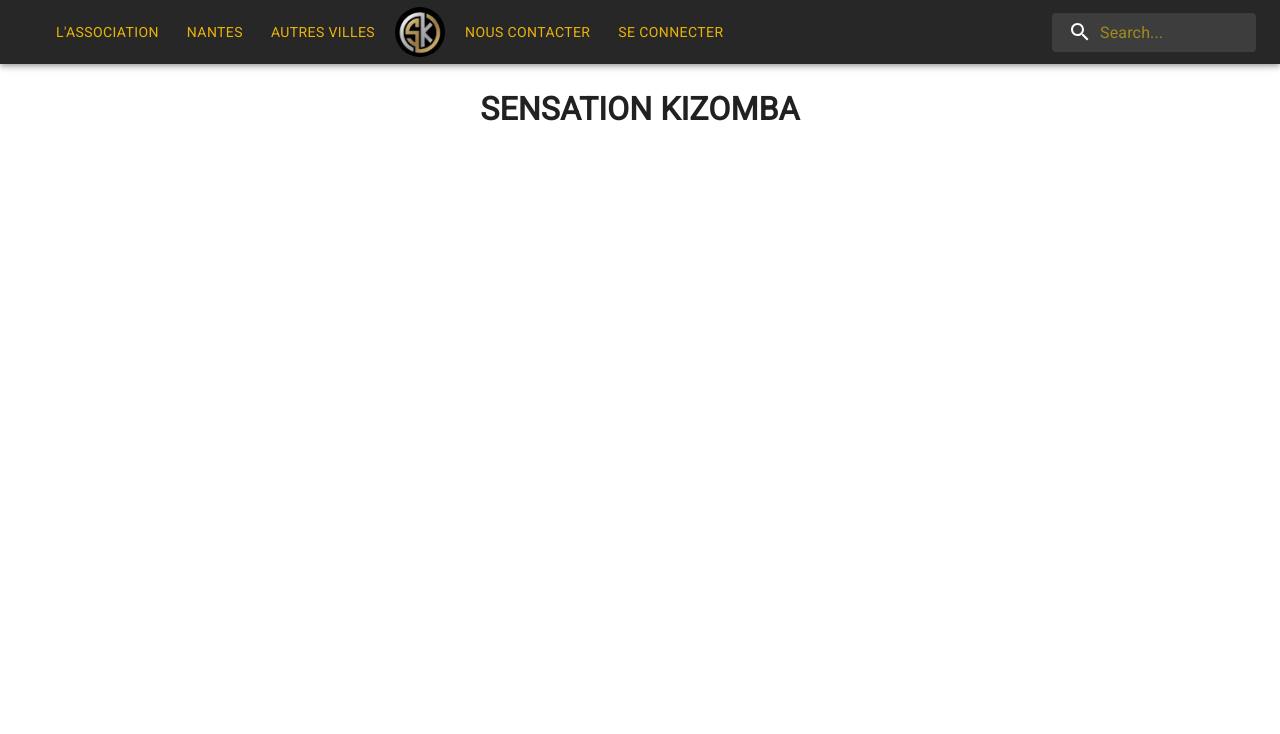
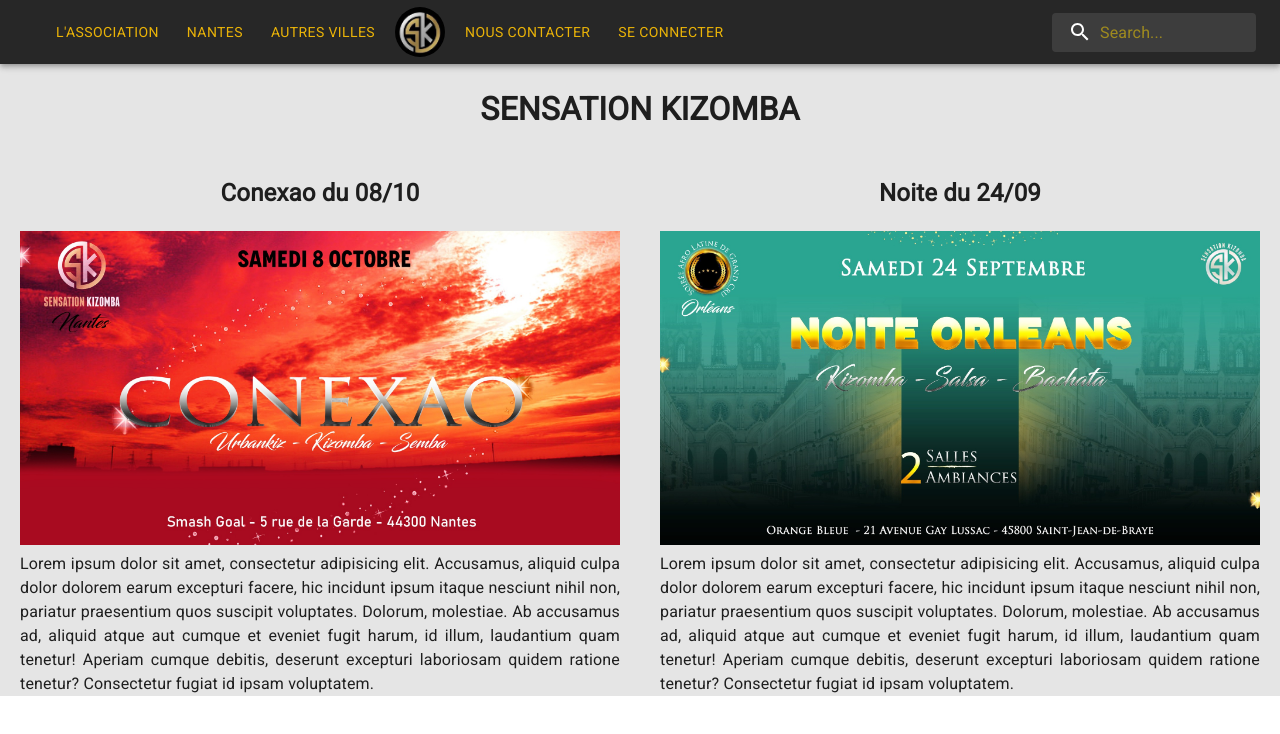
Before and after one commit to mpardal/Sensation_Kizomba, a Next.js app: page / in a window 1280 px wide. Shown: the top 734 px of the page. Built offline with nearby package versions, Linux system fonts and the light colour scheme.

Commit message:
HomePage

```diff
--- a/src/pages/homePage.tsx
+++ b/src/pages/homePage.tsx
@@ -1,8 +1,42 @@
 import React from 'react'
 import cx from 'classnames'
+import { Box, Typography } from '@mui/material'
+import Image from 'next/image'
+import conexao from '../../public/conexao-8_10.jpeg'
+import noite from '../../public/noite-24_09.jpeg'
 
 const HomePage = () => {
-  return <h1 className={cx('text-center')}>SENSATION KIZOMBA</h1>
+  return (
+    <Box>
+      <h1 className={cx('text-center')}>SENSATION KIZOMBA</h1>
+      <Box className={cx('lg:flex', 'flex-row')}>
+        <Typography className={cx('text-justify', 'mx-3', 'md:mx-5')}>
+          <h2 className={cx('text-center')}>Conexao du 08/10</h2>
+          <Image src={conexao} alt="affiche du conexao" />
+          <div>
+            Lorem ipsum dolor sit amet, consectetur adipisicing elit. Accusamus, aliquid culpa dolor
+            dolorem earum excepturi facere, hic incidunt ipsum itaque nesciunt nihil non, pariatur
+            praesentium quos suscipit voluptates. Dolorum, molestiae. Ab accusamus ad, aliquid atque
+            aut cumque et eveniet fugit harum, id illum, laudantium quam tenetur! Aperiam cumque
+            debitis, deserunt excepturi laboriosam quidem ratione tenetur? Consectetur fugiat id
+            ipsam voluptatem.
+          </div>
+        </Typography>
+        <Typography className={cx('text-justify', 'mx-3', 'md:mx-5')}>
+          <h2 className={cx('text-center')}>Noite du 24/09</h2>
+          <Image src={noite} alt="affiche de la noite" />
+          <div>
+            Lorem ipsum dolor sit amet, consectetur adipisicing elit. Accusamus, aliquid culpa dolor
+            dolorem earum excepturi facere, hic incidunt ipsum itaque nesciunt nihil non, pariatur
+            praesentium quos suscipit voluptates. Dolorum, molestiae. Ab accusamus ad, aliquid atque
+            aut cumque et eveniet fugit harum, id illum, laudantium quam tenetur! Aperiam cumque
+            debitis, deserunt excepturi laboriosam quidem ratione tenetur? Consectetur fugiat id
+            ipsam voluptatem.
+          </div>
+        </Typography>
+      </Box>
+    </Box>
+  )
 }
 
 export default HomePage
--- a/src/pages/index.tsx
+++ b/src/pages/index.tsx
@@ -5,7 +5,7 @@
 
 const Home = () => {
   return (
-    <div className={cx('xl:container', 'xl:mx-auto')}>
+    <div className={cx('xl:container', 'xl:mx-auto', 'bg-neutral-200')}>
       <Menu />
       <HomePage />
     </div>
--- a/src/pages/menu.tsx
+++ b/src/pages/menu.tsx
@@ -178,7 +178,7 @@
   )
 
   const search = (
-    <Search className={cx('none', 'sm:flex', 'lg:w-1/6')}>
+    <Search className={cx('hidden', 'sm:flex', 'lg:w-1/6')}>
       <SearchIconWrapper>
         <SearchIcon />
       </SearchIconWrapper>
@@ -199,7 +199,7 @@
   )
 
   return (
-    <Box className={cx('grow')}>
+    <Box className={cx('w-full')}>
       <AppBar position="sticky">
         <Toolbar>
           {navLink}
```
Also changed, not shown: public/conexao-8_10.jpeg (added), public/noite-24_09.jpeg (added).
